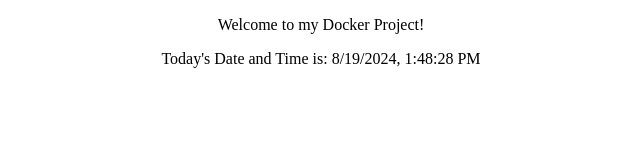
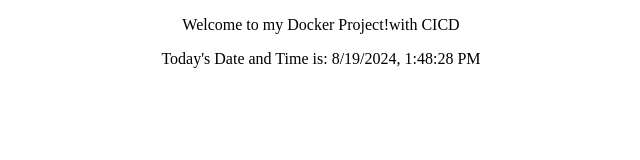
Before and after one commit to mahabaleshwarabairi/mahaproject, a plain HTML site: page index.html in a window 1280 px wide. Shown: the whole page, without its empty margins (319-959 px from the left). Drawn offline with Linux system fonts and the light colour scheme.

Commit message:
Update index.html

```diff
--- a/index.html
+++ b/index.html
@@ -5,7 +5,7 @@
      <title>Docker Project</title>
     </head>
     <body>
-     <p>Welcome to my Docker Project!<p>
+     <p>Welcome to my Docker Project!with CICD <p>
         <p>Today's Date and Time is: <span id='date-time'></span><p>
         <script>
              var dateAndTime = new Date();
```
